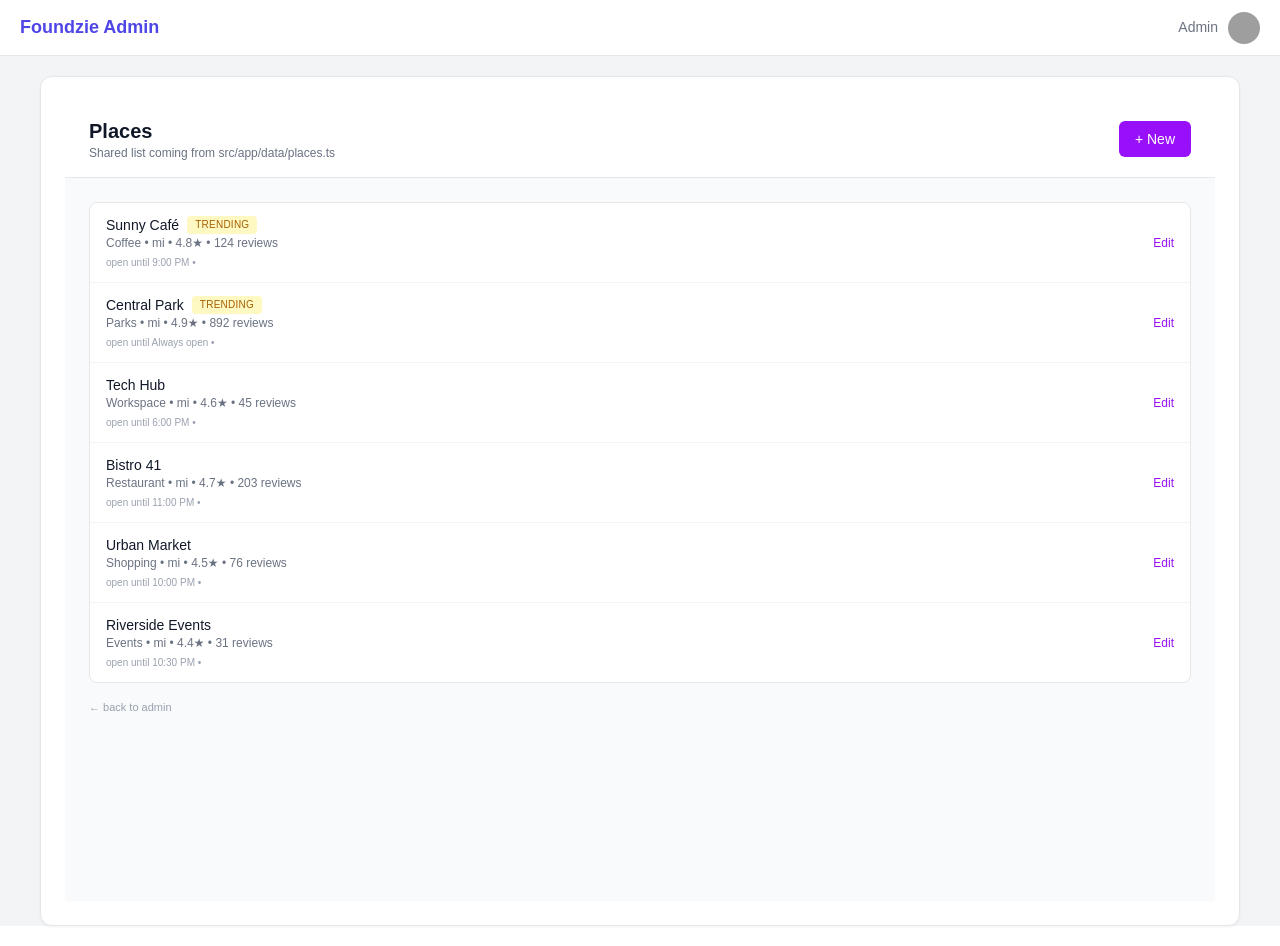
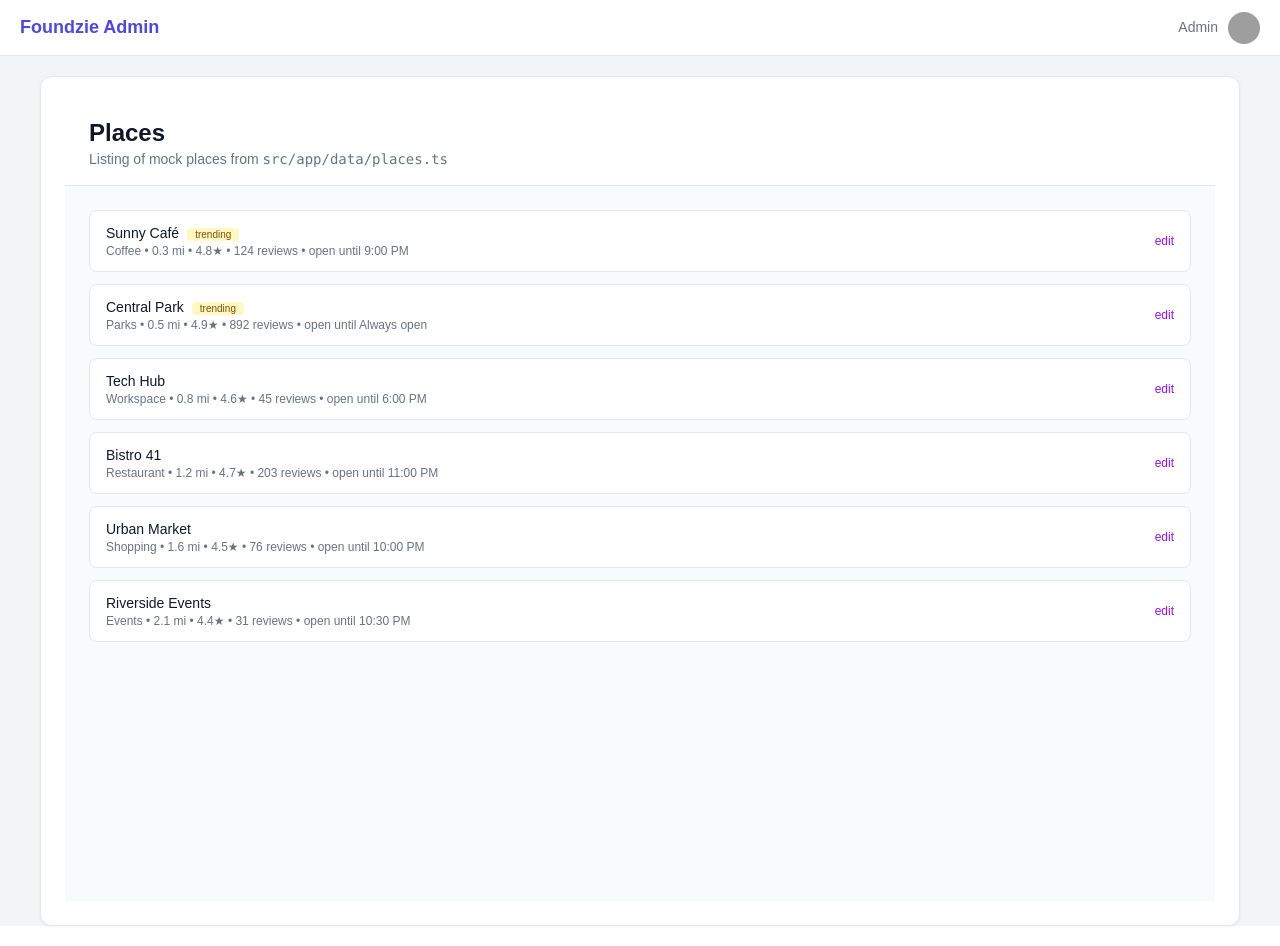
Before and after one commit to Foundzie/foundzie-v2, a Next.js app: page /admin/places in a window 1280 px wide. Built offline with nearby package versions, Linux system fonts and the light colour scheme; grey boxes are pictures that could not be loaded.

Commit message:
Fix admin places list to use distaceMiles from mock data

```diff
--- a/src/app/admin/places/page.tsx
+++ b/src/app/admin/places/page.tsx
@@ -5,66 +5,54 @@ import { mockPlaces } from "@/app/data/places";
 export default function AdminPlacesPage() {
   return (
     <main className="min-h-screen bg-gray-50">
-      <header className="w-full bg-white border-b border-gray-200 px-6 py-4 flex items-center justify-between">
-        <div>
-          <h1 className="text-xl font-semibold text-gray-900">Places</h1>
-          <p className="text-xs text-gray-500">
-            Shared list coming from src/app/data/places.ts
+      <header className="bg-white border-b border-gray-200 px-6 py-4">
+        <h1 className="text-2xl font-semibold text-gray-900">Places</h1>
+        <p className="text-sm text-gray-500">
+          Listing of mock places from <code>src/app/data/places.ts</code>
         </p>
-        </div>
-        <Link
-          href="/admin/places/new"
-          className="bg-purple-600 text-white text-sm px-4 py-2 rounded-md hover:bg-purple-700"
-        >
-          + New
-        </Link>
       </header>
 
-      <section className="px-6 py-6">
-        <div className="bg-white border border-gray-200 rounded-lg">
-          <ul className="divide-y divide-gray-100">
+      <div className="px-6 py-6">
+        <ul className="space-y-3">
           {mockPlaces.map((place) => (
             <li
               key={place.id}
-                className="flex items-center justify-between px-4 py-3"
+              className="bg-white border border-gray-200 rounded-lg px-4 py-3 flex items-center justify-between"
             >
               <div>
-                  <p className="text-sm font-medium text-gray-900 flex items-center gap-2">
+                <p className="text-sm font-medium text-gray-900">
                   {place.name}
-                    {place.trending ? (
-                      <span className="text-[10px] uppercase tracking-wide bg-yellow-100 text-yellow-700 px-2 py-[2px] rounded">
+                  {place.trending && (
+                    <span className="ml-2 text-[10px] bg-yellow-100 text-yellow-800 px-2 py-[1px] rounded">
                       trending
                     </span>
-                    ) : null}
+                  )}
                 </p>
                 <p className="text-xs text-gray-500">
-                    {place.category} • {place.distance} mi • {place.rating}★ •{" "}
-                    {place.reviews} reviews
-                  </p>
-                  <p className="text-[10px] text-gray-400 mt-1">
-                    open until {place.openUntil} • {place.busy}
+                  {place.category}
+                  {/* 👇 this was `place.distance` before — that caused the build error */}
+                  {typeof place.distanceMiles === "number"
+                    ? ` • ${place.distanceMiles} mi`
+                    : ""}
+                  {typeof place.rating === "number"
+                    ? ` • ${place.rating}★`
+                    : ""}
+                  {typeof place.reviews === "number"
+                    ? ` • ${place.reviews} reviews`
+                    : ""}
+                  {place.openUntil ? ` • open until ${place.openUntil}` : ""}
                 </p>
               </div>
-                <div className="flex items-center gap-3">
               <Link
                 href={`/admin/places/${place.id}`}
                 className="text-xs text-purple-600 hover:underline"
               >
-                    Edit
+                edit
               </Link>
-                </div>
             </li>
           ))}
         </ul>
       </div>
-
-        <Link
-          href="/admin"
-          className="inline-block mt-4 text-[11px] text-gray-400 hover:text-gray-600"
-        >
-          ← back to admin
-        </Link>
-      </section>
     </main>
   );
 }
```
Lines whose indentation alone changed are shown as unchanged.
